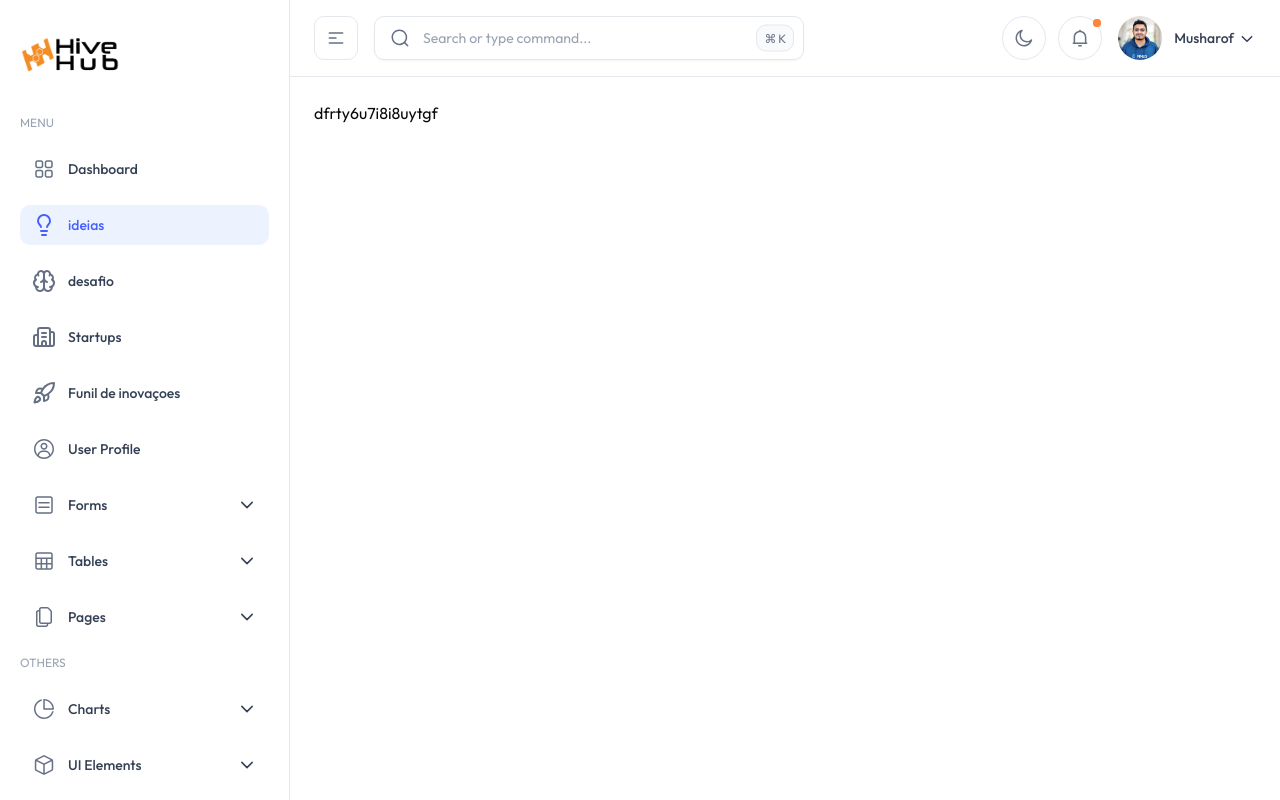
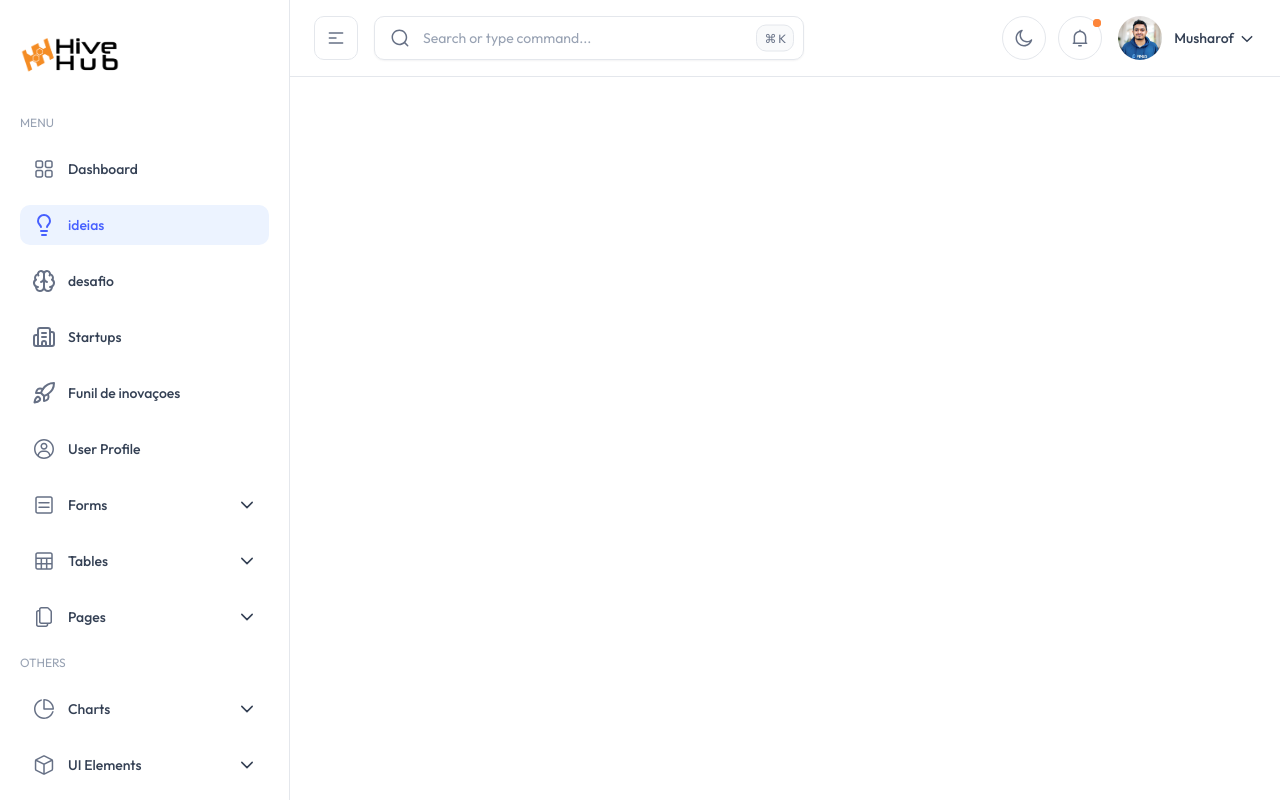
Before and after one commit to Amontada-Valley-Codes/plataforma-inovacao-squad02-front-end, a Next.js app: page /ideias in a window 1280 px wide. Built offline with nearby package versions, Linux system fonts and the light colour scheme.

Commit message:
feat:kanban

```diff
--- a/src/app/(admin)/(others-pages)/ideias/page.tsx
+++ b/src/app/(admin)/(others-pages)/ideias/page.tsx
@@ -1,7 +1,5 @@
 
 
 export default function page(){
-    return(
-        <div>dfrty6u7i8i8uytgf  </div>
-    )
+    return <div></div>
 }
--- a/src/components/auth/SignInForm.tsx
+++ b/src/components/auth/SignInForm.tsx
@@ -43,7 +43,7 @@ export default function SignInForm() {
          <form onSubmit={handleSubmit(onSubmit)} >
                <div className="bg-white rounded-3xl py-10 px-6  space-y-8">
                  <div className="flex justify-center">
-                   <img src="/NinnaHubImage.png" alt="" className="w-40" />
+                   <img src="/HiveHub-logopreto.png" alt="" className="w-40" />
                 </div>
                 <div className="">
                   <Label>
```
